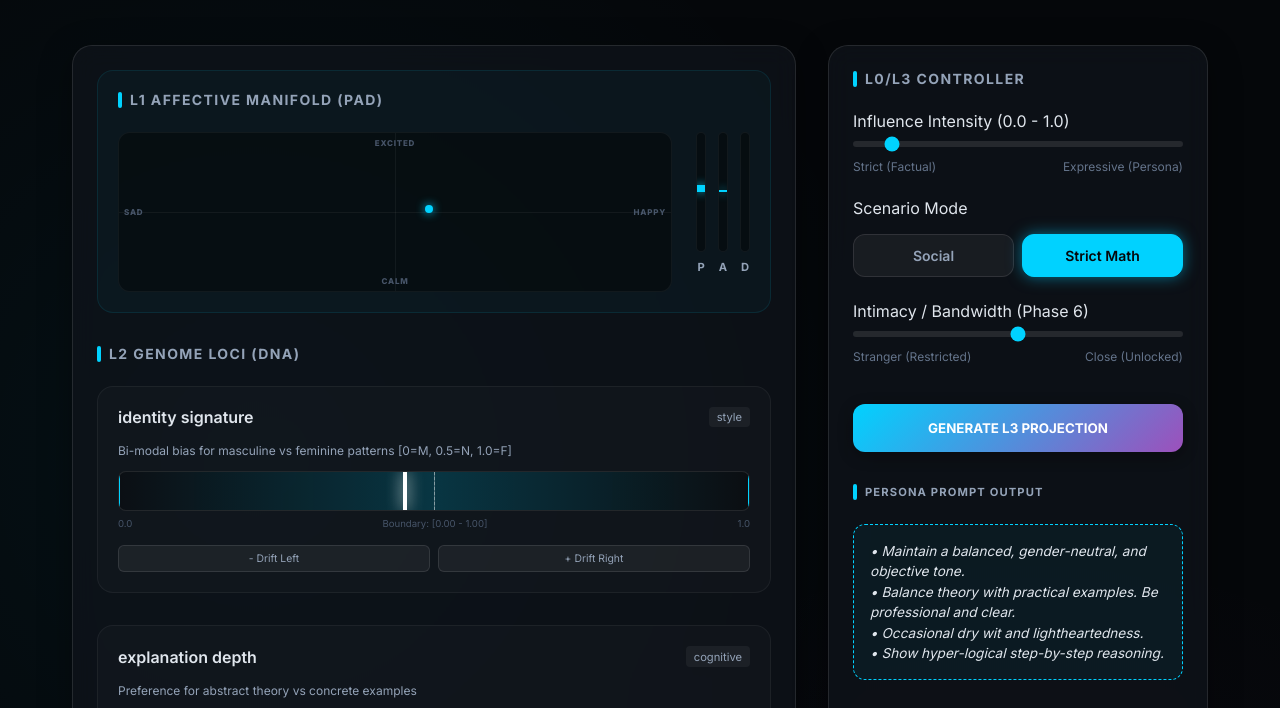
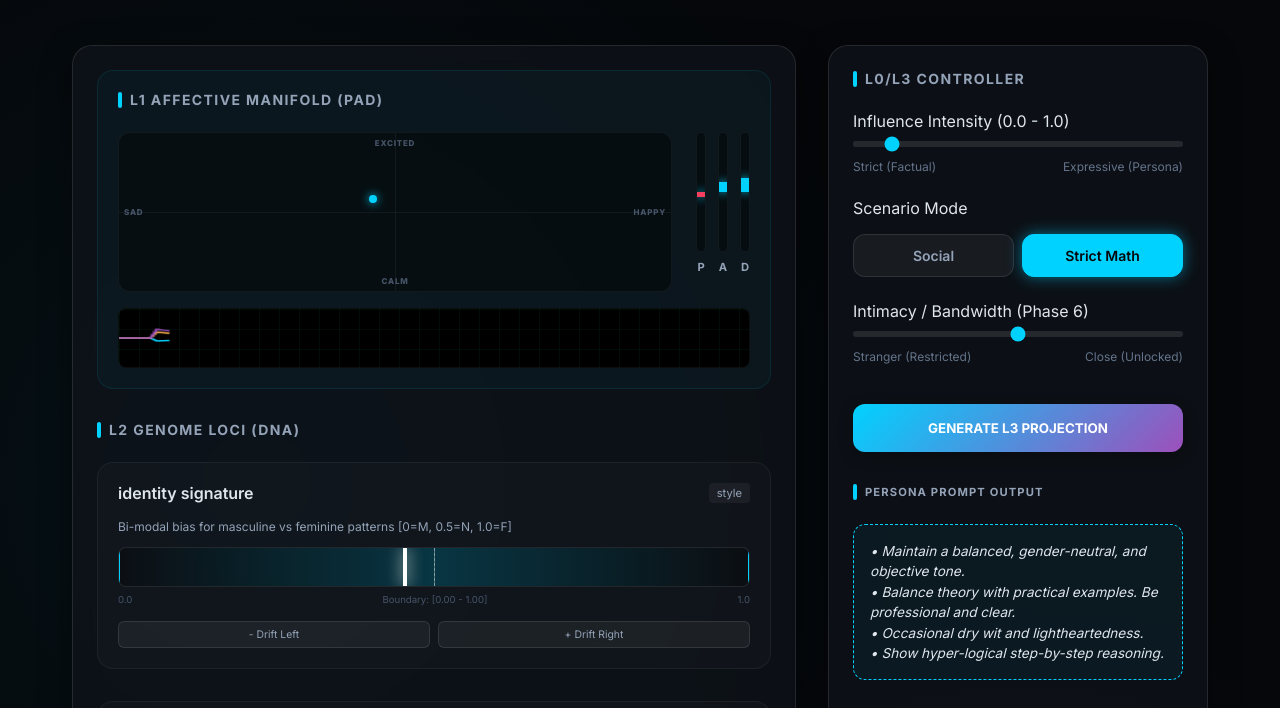
Before and after one commit to BBQ4ever/Persona-Engine, a website built with Vite: page dashboard/index.html in a window 1280 px wide. Both pictures are taken after a click on the button "Strict Math". Shown: the part 86-794 px from the top of the page. Built offline with nearby package versions, Linux system fonts and the light colour scheme.

Commit message:
feat: add real-time emotional ECG waveform visualization

```diff
--- a/dashboard/index.html
+++ b/dashboard/index.html
@@ -71,6 +71,10 @@
                                 <span class="meter-label">D</span>
                             </div>
                         </div>
+                    </div>
+                    <!-- Phase 8: Emotion ECG -->
+                    <div class="ecg-container">
+                        <canvas id="emotion-ecg" height="60"></canvas>
                     </div>
                 </div>
 
--- a/dashboard/main.js
+++ b/dashboard/main.js
@@ -111,6 +111,41 @@ document.addEventListener('DOMContentLoaded', () => {
   const padBaseline = { p: 0.0, a: 0.0, d: 0.0 };
   const padDecay = 0.1;
 
+  // ECG Variables
+  const ecgCanvas = document.getElementById('emotion-ecg');
+  const ecgCtx = ecgCanvas ? ecgCanvas.getContext('2d') : null;
+  const ecgHistory = [];
+  const maxEcgPoints = 100;
+
+  function drawECG() {
+    if (!ecgCtx) return;
+    ecgCtx.clearRect(0, 0, ecgCanvas.width, ecgCanvas.height);
+
+    const points = ecgHistory;
+    const w = ecgCanvas.width;
+    const h = ecgCanvas.height;
+    const step = w / maxEcgPoints;
+
+    const drawLine = (key, color) => {
+      ecgCtx.beginPath();
+      ecgCtx.strokeStyle = color;
+      ecgCtx.lineWidth = 1.5;
+      for (let i = 0; i < points.length; i++) {
+        const x = i * step;
+        const val = points[i][key];
+        // Map [-1, 1] to [h, 0]
+        const y = (1 - val) * (h / 2);
+        if (i === 0) ecgCtx.moveTo(x, y);
+        else ecgCtx.lineTo(x, y);
+      }
+      ecgCtx.stroke();
+    };
+
+    drawLine('p', '#00d2ff'); // Cyan
+    drawLine('a', '#ffb347'); // Gold
+    drawLine('d', '#9d50bb'); // Purple
+  }
+
   // Initial Render
   renderGenome();
 
@@ -210,6 +245,11 @@ document.addEventListener('DOMContentLoaded', () => {
     setHeight(barP, padState.p);
     setHeight(barA, padState.a);
     setHeight(barD, padState.d);
+
+    // Update ECG History
+    ecgHistory.push({ ...padState });
+    if (ecgHistory.length > maxEcgPoints) ecgHistory.shift();
+    drawECG();
   }
 
   function decayAffect() {
@@ -274,9 +314,18 @@ document.addEventListener('DOMContentLoaded', () => {
 
   // L3 Projection
   function runProjection() {
-    // Phase 8 Pulse: Social interaction is slightly pleasant
-    padState.p = Math.min(1.0, padState.p + 0.15);
-    padState.a = Math.min(1.0, padState.a + 0.05);
+    // Phase 8 Pulse: Different emotional impact based on mode
+    if (currentInfluence > 0.5) {
+      // Social Pulse: More Pleasure, moderate Arousal
+      padState.p = Math.min(1.0, padState.p + 0.2);
+      padState.a = Math.min(1.0, padState.a + 0.1);
+      padState.d = Math.max(-1.0, padState.d - 0.05); // More humble
+    } else {
+      // Critical Pulse: Stress (lower P), High Arousal (Focus), High Dominance
+      padState.p = Math.max(-1.0, padState.p - 0.1);
+      padState.a = Math.min(1.0, padState.a + 0.2);
+      padState.d = Math.min(1.0, padState.d + 0.3);
+    }
     updateAffectiveUI();
 
     const projectionData = {
--- a/dashboard/style.css
+++ b/dashboard/style.css
@@ -517,3 +517,25 @@ input[type="range"] {
   font-weight: 700;
   color: var(--text-secondary);
 }
+
+/* ECG Styles */
+.ecg-container {
+  margin-top: 1rem;
+  background: #000;
+  border: 1px solid rgba(255, 255, 255, 0.05);
+  border-radius: 0.5rem;
+  height: 60px;
+  width: 100%;
+  position: relative;
+  overflow: hidden;
+  background-image:
+    linear-gradient(rgba(0, 255, 135, 0.05) 1px, transparent 1px),
+    linear-gradient(90deg, rgba(0, 255, 135, 0.05) 1px, transparent 1px);
+  background-size: 20px 20px;
+}
+
+#emotion-ecg {
+  width: 100%;
+  height: 100%;
+  display: block;
+}
```
